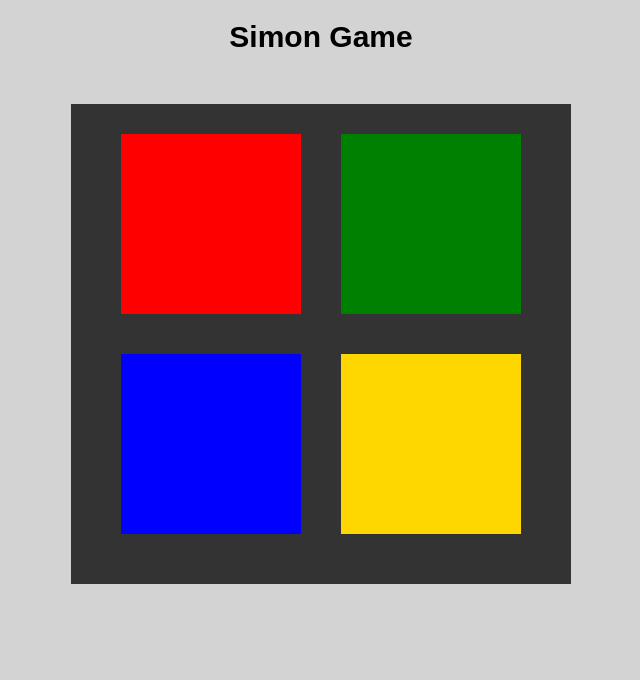
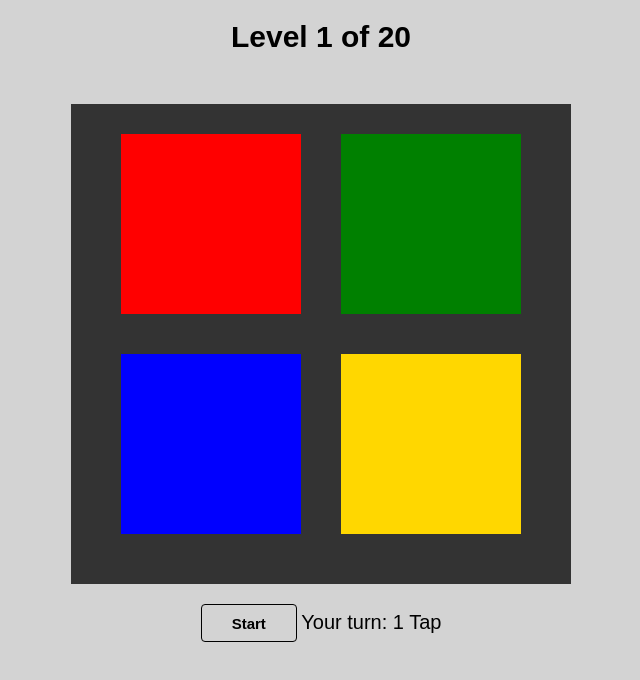
Before and after one commit to Colby522/simon-game, a plain HTML site: page index.html in a window 1280 px wide. Both pictures are taken after a click on the button "Start". Shown: the whole page, without its empty margins (319-959 px from the left). Drawn offline with Linux system fonts and the light colour scheme.

Commit message:
minor finishing touches to code

```diff
--- a/index.html
+++ b/index.html
@@ -9,10 +9,10 @@
 </head>
 <body>
   <header>
-    <h1 class="heading">Simon Game</h1>
+    <h1 class="heading js-heading">Simon Game</h1>
   </header>
   <main class="game">
-    <section class="tile-container unclickable">
+    <section class="tile-container container unclickable">
       <div class="tile tile-red" data-tile="red"></div>
       <div class="tile tile-green" data-tile="green"></div>
       <div class="tile tile-blue" data-tile="blue"></div>
@@ -20,8 +20,8 @@
     </section>
   </main>
   <footer class="info-section">
-    <button class="start">Start</button>
-    <span class="info hidden"></span>
+    <button class="start-button">Start</button>
+    <span class="info info hidden"></span>
   </footer>
     <div class="hidden">
       <audio
--- a/js/app.js
+++ b/js/app.js
@@ -1,17 +1,13 @@
-// /*-------------------------------- Constants --------------------------------*/
-
 let sequence = [];
 let humanSequence = [];
 let level = 0;
 
-// --------------------------------Query Selectors -----------------------------
-
-const startButton = document.querySelector('.start');
+const startButton = document.querySelector('.start-button');
 const info = document.querySelector('.info');
 const heading = document.querySelector('.heading');
 const tileContainer = document.querySelector('.container');
 
-function resetGame(text) {
+const resetGame = (text) => {
   heading.textContent = text
   sequence = [];
   humanSequence = [];
@@ -38,7 +34,7 @@ const activateTile = (color) => {
   }, 300);
 }
 
-function playRound(nextSequence) {
+const playRound = (nextSequence) => {
   nextSequence.forEach((color, index) => {
     setTimeout(() => {
       activateTile(color);
@@ -46,14 +42,14 @@ function playRound(nextSequence) {
   });
 }
 
-function nextStep() {
+const nextStep = () => {
   const tiles = ['red', 'green', 'blue', 'yellow'];
   const random = tiles[Math.floor(Math.random() * tiles.length)];
 
   return random;
 }
 
-function nextRound() {
+const nextRound = () => {
   level += 1;
 
   tileContainer.classList.add('unclickable');
@@ -70,7 +66,7 @@ function nextRound() {
   }, level * 600 + 1000);
 }
 
-function handleClick(tile) {
+const handleClick = (tile) => {
   const index = humanSequence.push(tile) - 1;
   const sound = document.querySelector(`[data-sound='${tile}']`);
   sound.play();
@@ -78,7 +74,7 @@ function handleClick(tile) {
   const remainingTaps = sequence.length - humanSequence.length;
 
   if (humanSequence[index] !== sequence[index]) {
-    return resetGame('Game Over. Press Start to Try Again.');
+    return resetGame('Game Over. Press Start to Try Again');
   }
 
   if (humanSequence.length === sequence.length) {
@@ -99,7 +95,7 @@ function handleClick(tile) {
   }`;
 }
 
-function startGame() {
+const startGame = () => {
   startButton.classList.add('hidden');
   info.classList.remove('hidden');
   tileContainer.classList.remove('unclickable');
```
